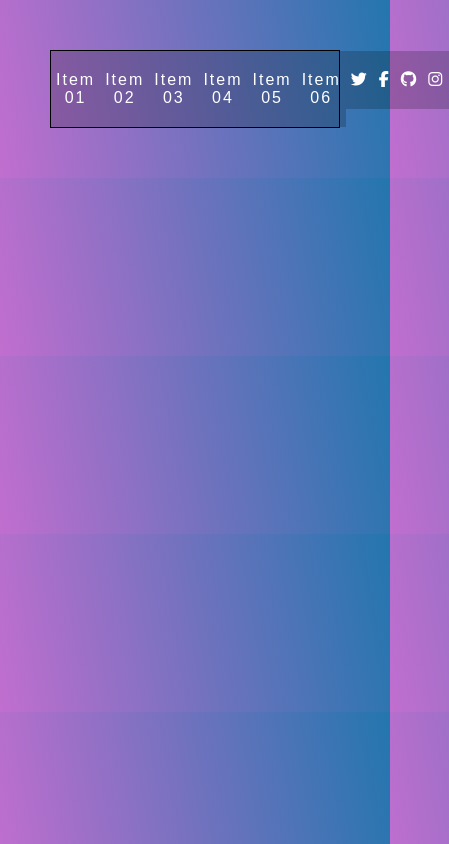
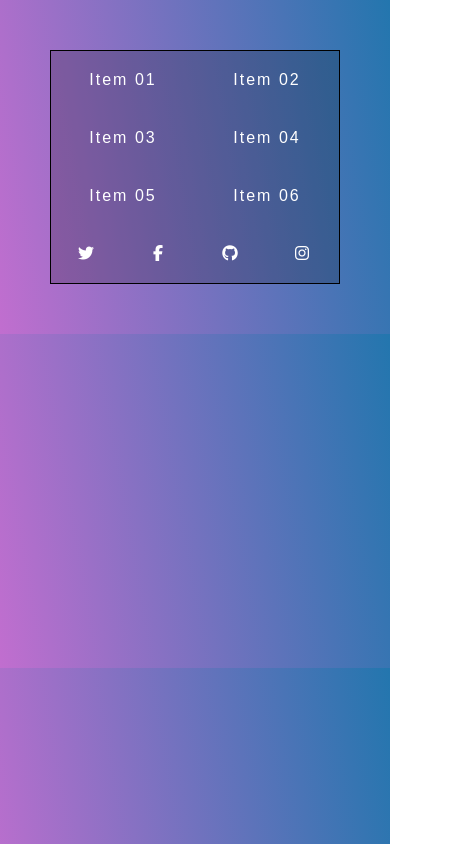
Before and after one commit to travisgorman/flexNav, a website: page index.html in a window 390 px wide. Shown: the whole page, 449 px wide, since content can reach past the window. Drawn offline with Linux system fonts and the light colour scheme.

Commit message:
first breakpoint styles

```diff
--- a/css/styles.css
+++ b/css/styles.css
@@ -35,6 +35,8 @@ a:hover {
 	padding: 50px;
 }
 
+/* // flex container */
+
 .flex-nav ul {
 	border: 1px solid black;
 	list-style: none;
@@ -44,11 +46,20 @@ a:hover {
 }
 
 .flex-nav li {
-  flex: 1;
+  flex: 3;
+}
+
+.flex-nav .social {
+	flex: 1;
 }
 
 @media all and (max-width: 1000px) {
-
+	.flex-nav ul {
+		flex-wrap: wrap;
+	}
+	.flex-nav li {
+		flex: 1 1 50%;
+	}
 }
 
 @media all and (max-width: 500px) {
--- a/index.html
+++ b/index.html
@@ -4,7 +4,7 @@
     <meta charset="utf-8">
     <title>flexNav</title>
     <link media="screen" href="build/styles.css" rel="stylesheet"/>
-   <!--  <link rel="stylesheet" href="https://maxcdn.bootstrapcdn.com/font-awesome/4.7.0/css/font-awesome.min.css"/> -->
+    <link rel="stylesheet" href="https://maxcdn.bootstrapcdn.com/font-awesome/4.7.0/css/font-awesome.min.css"/>
   </head>
   <body>
 
@@ -34,6 +34,5 @@
     </div>
 
     <script src="https://use.fontawesome.com/ce01185971.js"></script>
-    <script src="main.js" charset="utf-8"></script>
   </body>
 </html>
```
Also changed, not shown: build/styles.css.
